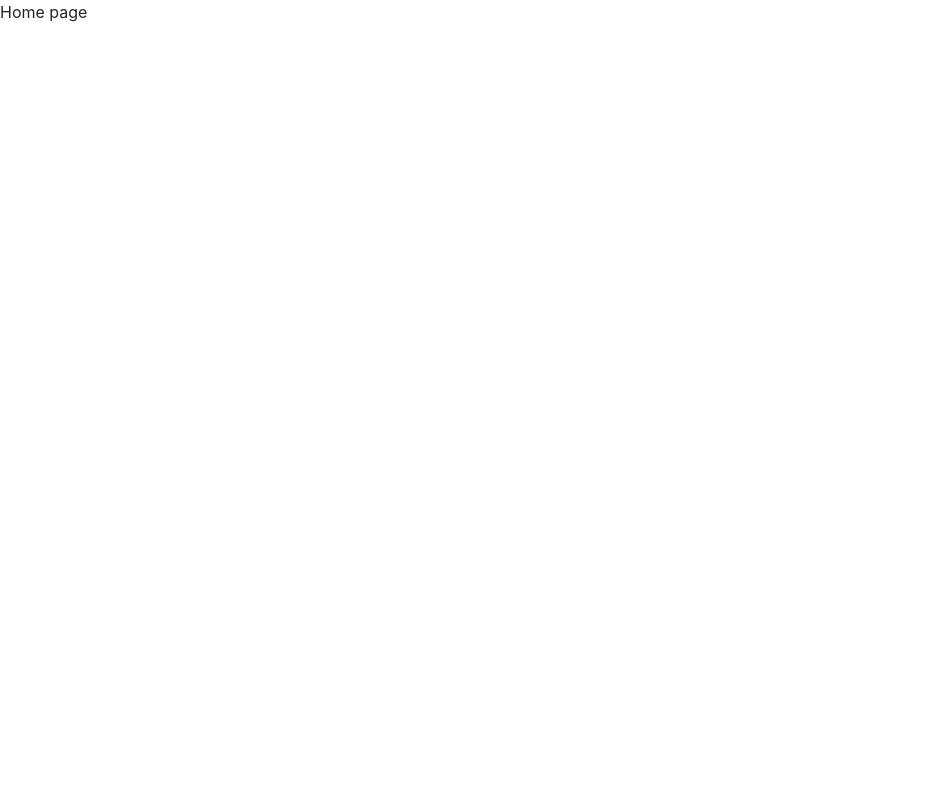
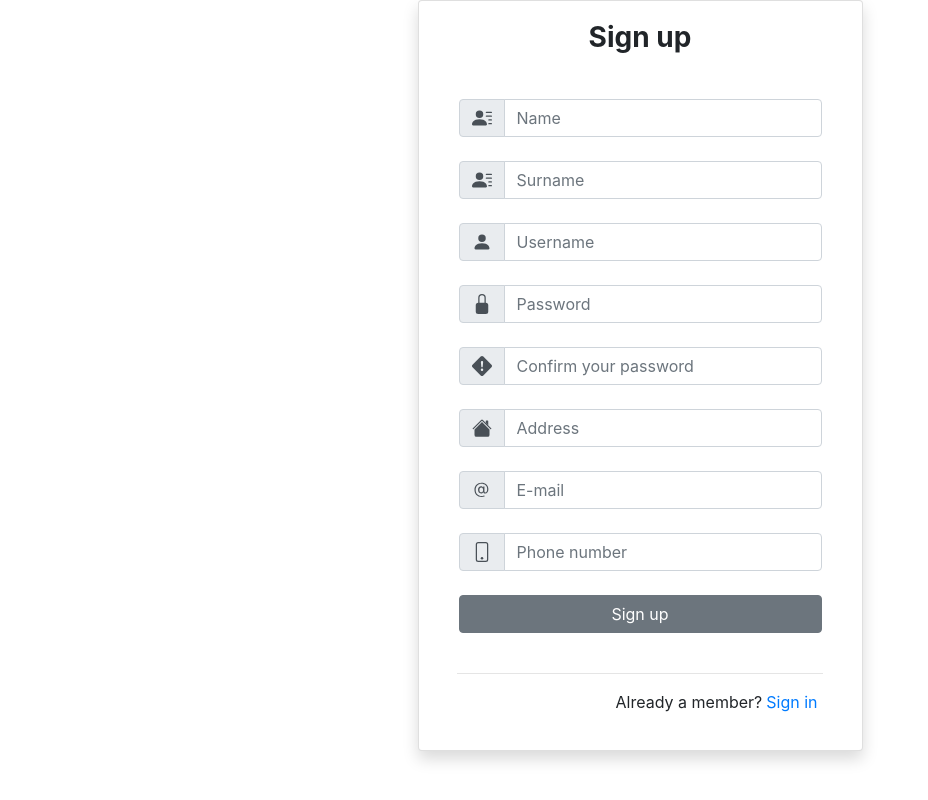
Before and after one commit to senka97/xml-agent-front, a Vue app: page /registration in a window 1280 px wide. Before the commit this address led to /. Shown: the whole page, without its empty margins (0-928 px from the left). Built offline with nearby package versions, Linux system fonts and the light colour scheme.

Commit message:
Login and registration components are done

```diff
--- a/src/components/HomePage.vue
+++ b/src/components/HomePage.vue
@@ -1,16 +1,16 @@
 <template>
    <div>
-       <p>Home page</p>
+       <NavBar/>
    </div>
 </template>
 
 <script>
-
+import NavBar from '../components/NavBar.vue';
 
 export default {
     name: "HomePage",
     components: {
-
+       NavBar,
     },
     data() {
 
--- /dev/null
+++ b/src/components/LoginPage.vue
@@ -0,0 +1,61 @@
+<template>
+  <div class="container marginTop">
+    <b-row class="d-flex justify-content-center responsive">
+      <b-col class="col-5 md=5">
+        <b-card class="shadow">
+            <div class="text-center">
+              <h3 class="dark-grey-text mb-2">
+                <strong>Sign in</strong>
+              </h3>
+            </div>
+          <b-card-body>
+            <b-form>
+              <b-input-group class="mb-4 mt-3">
+                <b-input-group-prepend is-text>
+                  <b-icon icon="person-fill"></b-icon>
+                </b-input-group-prepend>
+                <b-form-input v-model="username" type="text" required placeholder="Your username"></b-form-input>
+              </b-input-group>
+              <b-input-group>
+                <b-input-group-prepend is-text>
+                  <b-icon icon="lock-fill"></b-icon>
+                </b-input-group-prepend>
+                <b-form-input v-model="password" type="password" required placeholder="Your password"></b-form-input>
+              </b-input-group>
+              <b-button type="button" class="mt-4 mb-1 col-12">Sign in</b-button>
+            </b-form>
+          </b-card-body>
+          <hr class="col-10">
+            <p class="font-small grey-text d-flex justify-content-end mr-4">
+              Not a member?
+              <a href="/registration" class="ml-1">Sign up</a>
+            </p>
+        </b-card>
+      </b-col>
+    </b-row>
+  </div>
+</template>
+
+<script>
+export default {
+  name: 'LoginPage',
+  data() {
+    return {
+      username: '',
+      password: '',
+    }
+  }
+};
+</script>
+
+<style scoped>
+
+.marginTop {
+    margin-top: 10%;
+}
+
+.shadow {
+  -webkit-box-shadow: 5px 5px 5px 5px;
+    box-shadow: 5px 5px 5px 5px;
+}
+</style>
--- /dev/null
+++ b/src/components/NavBar.vue
@@ -0,0 +1,41 @@
+<template>
+   <div>
+    <b-navbar toggleable="lg" type="dark" variant="dark" class="navbar">
+    <b-navbar-brand class="title font-weight-bold">Rent a car agent</b-navbar-brand>
+      <b-navbar-toggle target="nav-collapse"></b-navbar-toggle>
+      <b-collapse id="nav-collapse" is-nav>
+        <b-navbar-nav class="ml-auto">
+
+            <!--Za neregistrovane korisnike-->
+            <b-button class="mr-3"><a href="/login" class="removeDecoration">Sign in</a></b-button>
+            <b-button><a href="/registration" class="removeDecoration">Sign up</a></b-button>
+
+            <!--Za sve ulogovane korisnike-->
+         <!--   <b-button @click="logout">Log out</b-button>  -->
+        </b-navbar-nav>
+      </b-collapse>
+    </b-navbar>
+  </div>
+</template>
+
+<script>
+export default {
+    name: 'NavBar',
+    data() {
+        return {
+
+        }
+    },
+    methods: {
+     //   logout: function() { }
+    }
+
+}
+</script>
+
+<style scoped>
+.removeDecoration {
+    text-decoration: none;
+    color: #fff;
+}
+</style>
--- /dev/null
+++ b/src/components/RegistrationPage.vue
@@ -0,0 +1,96 @@
+<template>
+  <div class="container">
+    <b-row class="d-flex justify-content-center responsive">
+      <b-col class="col-5 md=5">
+        <b-card class="shadow">
+            <div class="text-center">
+              <h3 class="dark-grey-text mb-2">
+                <strong>Sign up</strong>
+              </h3>
+            </div>
+          <b-card-body>
+            <b-form>
+              <b-input-group class="mb-4 mt-3">
+                <b-input-group-prepend is-text>
+                  <b-icon icon="person-lines-fill"></b-icon>
+                </b-input-group-prepend>
+                <b-form-input type="text" required placeholder="Name"></b-form-input>
+              </b-input-group>
+              <b-input-group class="mb-4">
+                <b-input-group-prepend is-text>
+                  <b-icon icon="person-lines-fill"></b-icon>
+                </b-input-group-prepend>
+                <b-form-input type="text" required placeholder="Surname"></b-form-input>
+              </b-input-group>
+              <b-input-group class="mb-4">
+                <b-input-group-prepend is-text>
+                  <b-icon icon="person-fill"></b-icon>
+                </b-input-group-prepend>
+                <b-form-input type="text" required placeholder="Username"></b-form-input>
+              </b-input-group>
+              <b-input-group class="mb-4">
+                <b-input-group-prepend is-text>
+                  <b-icon icon="lock-fill"></b-icon>
+                </b-input-group-prepend>
+                <b-form-input type="password" required placeholder="Password"></b-form-input>
+              </b-input-group>
+              <b-input-group class="mb-4">
+                <b-input-group-prepend is-text>
+                  <b-icon icon="exclamation-diamond-fill"></b-icon>
+                </b-input-group-prepend>
+                <b-form-input type="password" required placeholder="Confirm your password"></b-form-input>
+              </b-input-group>
+              <b-input-group class="mb-4">
+                <b-input-group-prepend is-text>
+                  <b-icon icon="house-fill"></b-icon>
+                </b-input-group-prepend>
+                <b-form-input type="text" required placeholder="Address"></b-form-input>
+              </b-input-group>
+              <b-input-group class="mb-4">
+                <b-input-group-prepend is-text>
+                  <b-icon icon="at"></b-icon>
+                </b-input-group-prepend>
+                <b-form-input type="email" required placeholder="E-mail"></b-form-input>
+              </b-input-group>
+              <b-input-group>
+                <b-input-group-prepend is-text>
+                  <b-icon icon="phone"></b-icon>
+                </b-input-group-prepend>
+                <b-form-input type="text" required placeholder="Phone number"></b-form-input>
+              </b-input-group>
+              <b-button type="button" class="mt-4 mb-1 col-12">Sign up</b-button>
+            </b-form>
+          </b-card-body>
+          <hr class="col-10">
+            <p class="font-small grey-text d-flex justify-content-end mr-4">
+              Already a member?
+              <a href="/login" class="ml-1">Sign in</a>
+            </p>
+        </b-card>
+      </b-col>
+    </b-row>
+  </div>
+</template>
+
+<script>
+export default {
+  name: 'RegistrationPage',
+  data() {
+    return {
+
+    }
+  }
+};
+</script>
+
+<style scoped>
+
+.marginTop {
+    margin-top: 10%;
+}
+
+.shadow {
+  -webkit-box-shadow: 5px 5px 5px 5px;
+    box-shadow: 5px 5px 5px 5px;
+}
+</style>
--- a/src/router/index.js
+++ b/src/router/index.js
@@ -1,6 +1,8 @@
 import Vue from 'vue'
 import Router from 'vue-router'
 import HomePage from '../components/HomePage.vue'
+import LoginPage from '../components/LoginPage.vue'
+import RegistrationPage from '../components/RegistrationPage.vue'
 
 Vue.use(Router)
 
@@ -13,6 +15,16 @@ export default new Router({
             component: HomePage
         },
         {
+            path: '/login',
+            name: 'LoginPage',
+            component: LoginPage
+        },
+        {
+            path: '/registration',
+            name: 'RegistrationPage',
+            component: RegistrationPage
+        },
+        {
             path: '*',
             redirect: '/'
         }
```
